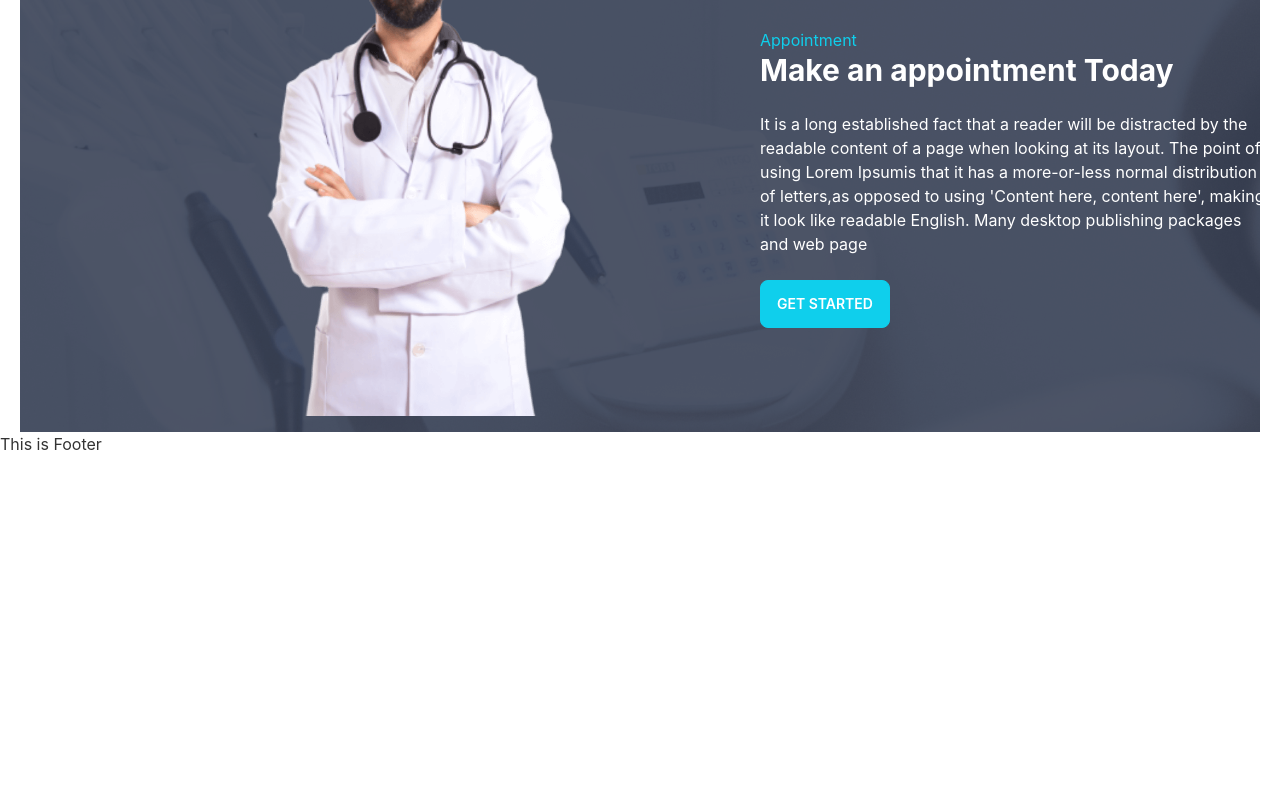
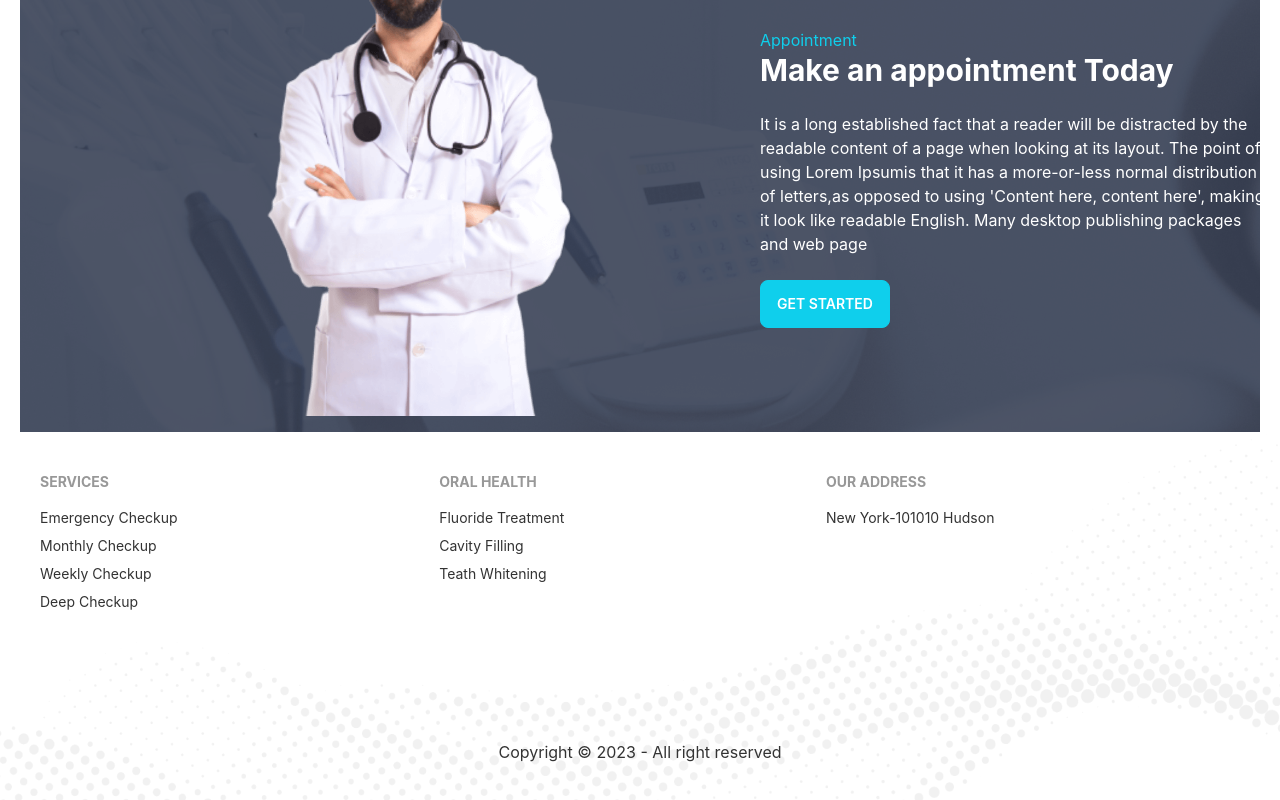
Before and after one commit to Abu-Saleh-Rony/doctors-portal-client-site, a React (Create React App) app: page / in a window 1280 px wide. Shown: the part 1832-2632 px from the top of the page. Before the commit the page ends 2288 px from the top, so only its background shows below. Built offline with nearby package versions, Linux system fonts and the light colour scheme.

Commit message:
added Footer

```diff
--- a/src/Routes/Routes/Routes.js
+++ b/src/Routes/Routes/Routes.js
@@ -2,6 +2,7 @@
 import Main from "../../Layout/Main";
 import Home from "../../pages/Home/Home/Home";
 import Login from "../../pages/Login/Login";
+import Footer from "../../pages/shared/Footer/Footer";
 
 const router = createBrowserRouter([
     {
@@ -15,6 +16,10 @@
             {
                 path: '/login',
                 element: <Login></Login>
+            },
+            {
+                path: '/footer',
+                element: <Footer></Footer>
             }
         ]
     }
--- a/src/pages/Home/Home/Cardsection/Cardsection.js
+++ b/src/pages/Home/Home/Cardsection/Cardsection.js
@@ -8,7 +8,7 @@
                 <img src={treatment} alt='' className="lg:max-w-[350px] sm:max-w-[120px] rounded shadow-2xl" />
                 <div className='lg:max-w-[450px] sm:max-w-[250px] lg: mx-6'>
                     <h1 className="text-5xl font-bold">Exceptional Dental Care, on Your Terms</h1>
-                    <p className="py-6 ">It is a long established fact that a reader will be distracted by the readable content of a page when looking at its layout. The point of using Lorem Ipsumis that it has a more-or-less normal distribution of letters,as opposed to using 'Content here, content here', making it look like readable English. Many desktop publishing packages and web page</p>
+                    <p className="py-6 ">It is a long established fact that a reader will be distracted by the readable content of a page when looking at its layout. The point of using that it has a more-or-less normal distribution of letters,as opposed to using 'Content here, content here', making it look like readable English. Many desktop publishing packages and web page</p>
                     <button className="btn btn-primary text-white">Get Started</button>
                 </div>
             </div>
--- a/src/pages/shared/Footer/Footer.js
+++ b/src/pages/shared/Footer/Footer.js
@@ -1,11 +1,39 @@
 import React from 'react';
+import { Link } from 'react-router-dom';
+import footer from '../../../assets/images/footer.png';
 
 const Footer = () => {
     return (
-        <div>
-            <h2>This is Footer</h2>
+        <footer
+            style={{
+                background: `url(${footer})`,
+                backgroundSize: 'cover'
+            }}
+            className="p-10">
+            <div className='footer'>
+                <div>
+                    <span className="footer-title">Services</span>
+                    <Link to="/" className="link link-hover">Emergency Checkup</Link>
+                    <Link to="/" className="link link-hover">Monthly Checkup</Link>
+                    <Link to="/" className="link link-hover">Weekly Checkup</Link>
+                    <Link to="/" className="link link-hover">Deep Checkup</Link>
+                </div>
+                <div>
+                    <span className="footer-title">Oral Health</span>
+                    <Link to="/" className="link link-hover">Fluoride Treatment</Link>
+                    <Link to="/" className="link link-hover">Cavity Filling</Link>
+                    <Link to="/" className="link link-hover">Teath Whitening</Link>
+                </div>
+                <div>
+                    <span className="footer-title">Our Address</span>
+                    <Link to="/" className="link link-hover">New York-101010 Hudson</Link>
 
-        </div>
+                </div>
+            </div>
+            <div className='text-center mt-32'>
+                <p>Copyright © 2023 - All right reserved</p>
+            </div>
+        </footer>
     );
 };
 
```
